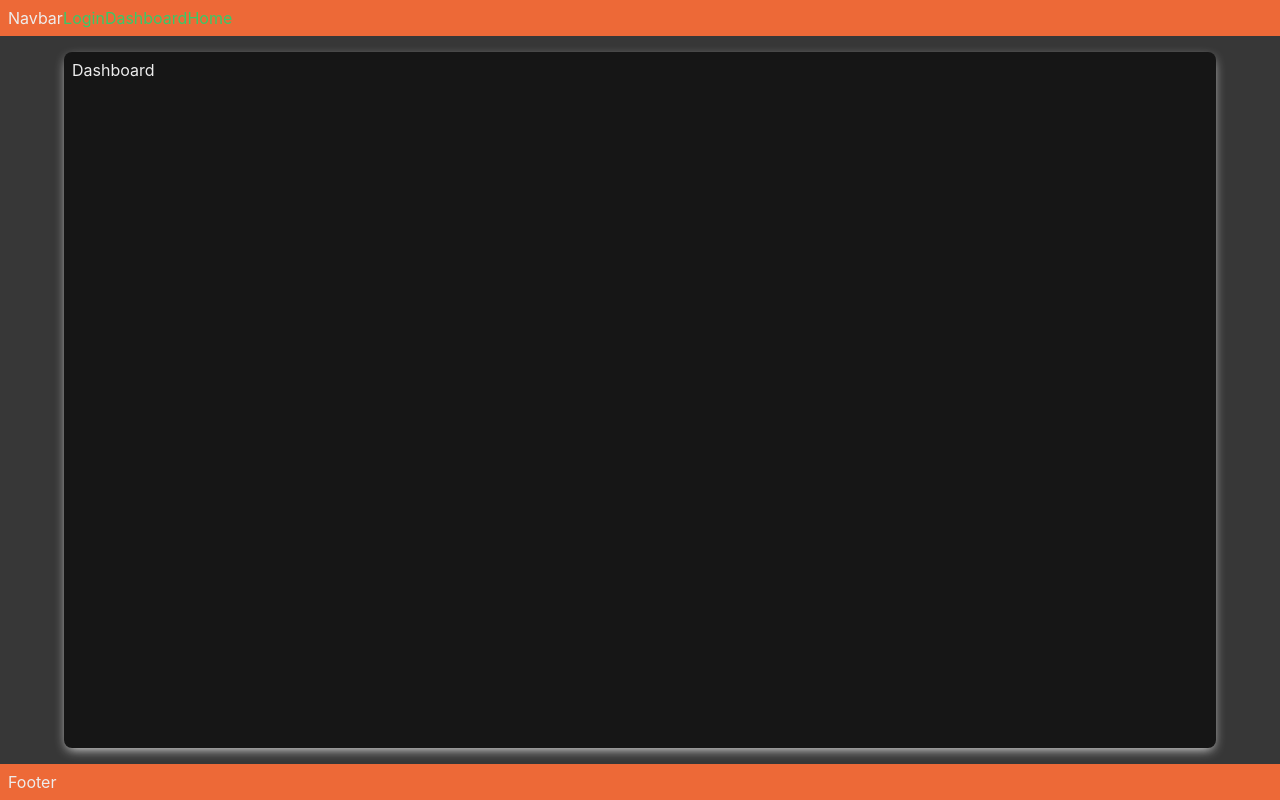
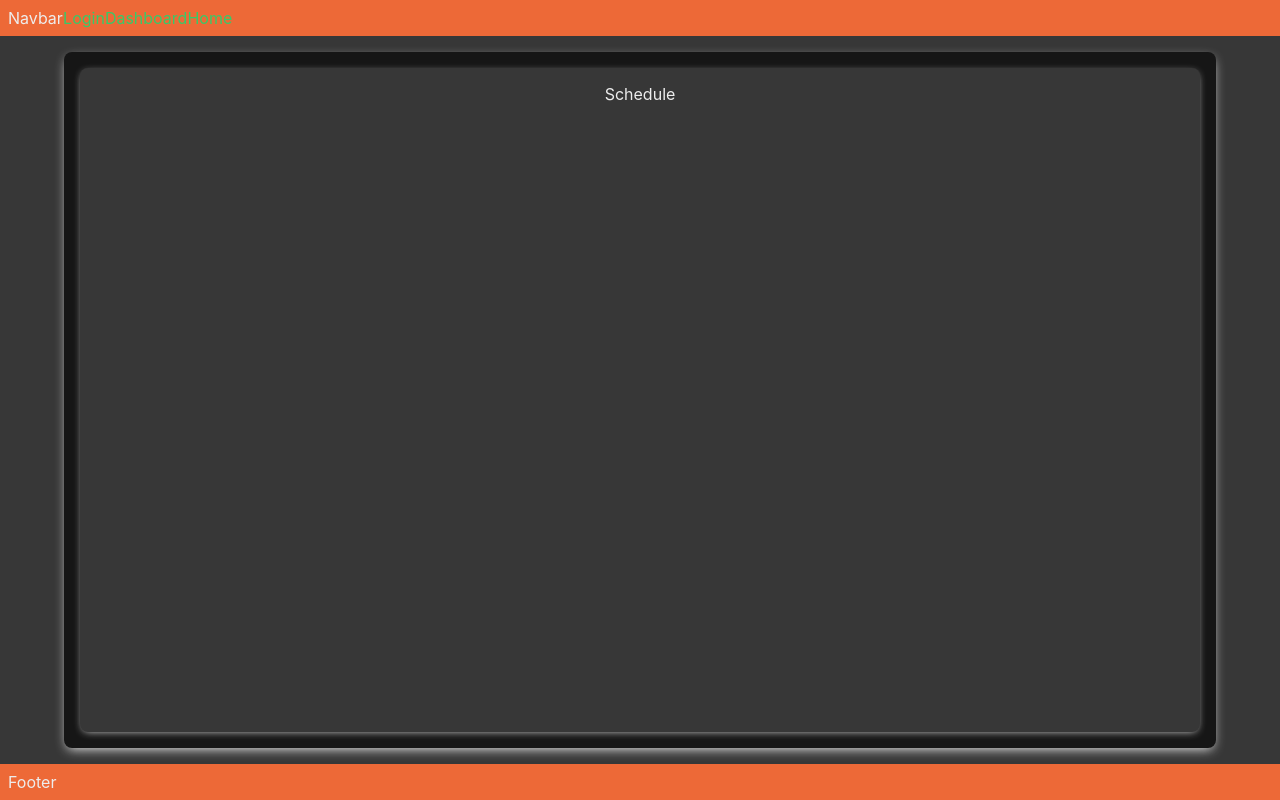
Before and after one commit to jake-the-cake/jelly-care, a React (Create React App) app in the folder client/: page /home in a window 1280 px wide. Built offline with nearby package versions, Linux system fonts and the light colour scheme.

Commit message:
start schedule component

```diff
--- a/client/src/App.tsx
+++ b/client/src/App.tsx
@@ -1,7 +1,8 @@
 import React, { Context, createContext } from 'react'
 import { Dashboard } from './pages/Dashboard';
-import { Route, Routes, Link, BrowserRouter } from 'react-router-dom'
+import { Route, Routes, BrowserRouter } from 'react-router-dom'
 import { Login } from './pages/Login';
+import { Navbar } from './components/Navbar';
 
 const UserContext: Context<any> = createContext({user: 'hi'})
 let user: string | null = 'papa'
@@ -11,12 +12,7 @@ const App = () => {
   return (
     <UserContext.Provider value={{user:user + 'n'}}>
       <BrowserRouter>
-        <nav className='header__container'>
-          Navbar
-          <Link to='/login'>Login</Link>
-          <Link to='/home'>Dashboard</Link>
-          <Link to='/'>Home</Link>
-        </nav>
+        <Navbar />
         <Routes>
           <Route path='/' element={<>Home Page</>} />
           <Route path='/home' element={user ? <Dashboard /> : <Login />} />
--- /dev/null
+++ b/client/src/components/Navbar.tsx
@@ -0,0 +1,11 @@
+import { Link } from 'react-router-dom'
+export const Navbar = () => {
+  return (
+    <nav className='header__container'>
+      Navbar
+      <Link to='/login'>Login</Link>
+      <Link to='/home'>Dashboard</Link>
+      <Link to='/'>Home</Link>
+    </nav>
+  )
+}
--- /dev/null
+++ b/client/src/components/Schedule.tsx
@@ -0,0 +1,7 @@
+export const Schedule = () => {
+  return (
+    <>
+      Schedule
+    </>
+  )
+}
--- a/client/src/index.css
+++ b/client/src/index.css
@@ -37,10 +37,20 @@ code {
   gap: 1rem;
 }
 
+.container-full {
+  width: 100%;
+}
+
 .container-90 {
   width: 90%;
+}
+
+.container-90,
+.container-full{
   border-radius: .5rem;
-  padding: .5rem;
+  display: flex;
+  justify-content: center;
+  padding: 1rem;
 }
 
 .flex-1 {
@@ -51,9 +61,17 @@ code {
   box-shadow: 0px 4px 12px -3px #ededed;
 }
 
+.shadow-sm-light {
+  box-shadow: 0px 2px 8px -3px #ededed;
+}
+
 .bg-darker {
   background-color: #161616;
   color: #ededed;
+}
+
+.bg-dark {
+  background-color: #373737;
 }
 
 .bg-light {
--- a/client/src/pages/Dashboard.tsx
+++ b/client/src/pages/Dashboard.tsx
@@ -1,7 +1,11 @@
+import { Schedule } from "../components/Schedule"
+
 export const Dashboard = () => {
   return (
     <div className="container-90 flex-1 shadow-lg-light bg-darker">
-      Dashboard
+      <div className="shadow-sm-light bg-dark container-full">
+        <Schedule />
+      </div>
     </div>
   )
 }
```
